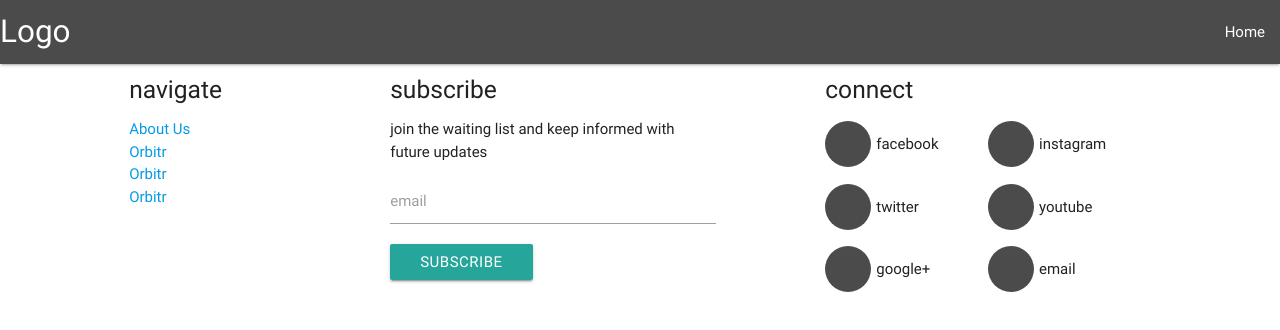
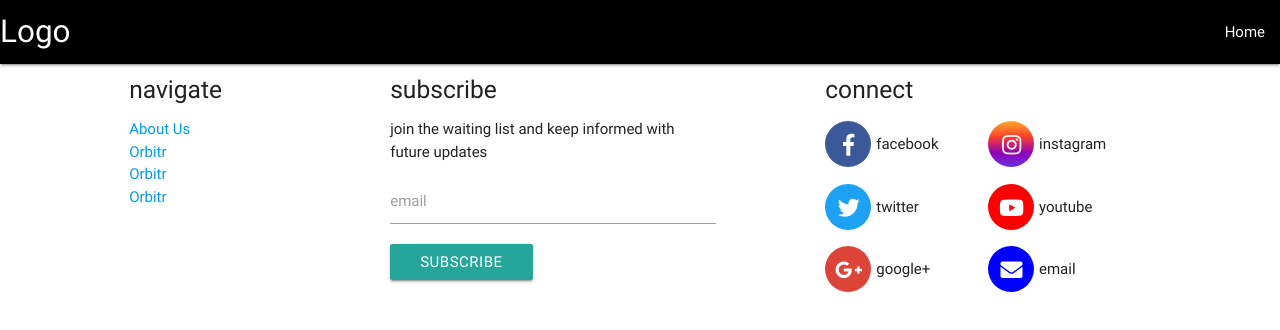
Before and after one commit to taylorpage/orbitr-web, an Angular app: page / in a window 1280 px wide. Shown: the top 330 px of the page. Built offline with nearby package versions, Linux system fonts and the light colour scheme; what angular2-materialize would draw is missing.

Commit message:
(style) Style social media icons and modularize sass modules
- Style the background of the social media icons
- Create an icon sass module for related styles

Signed-off-by: Taylor Page <jonathantaylorpage@gmail.com>

```diff
--- a/angular.json
+++ b/angular.json
@@ -28,7 +28,7 @@
             ],
             "styles": [
               "./node_modules/materialize-css/dist/css/materialize.css",
-              "src/styles.scss"
+              "src/assets/styles.scss"
             ],
             "scripts": [
               "./node_modules/jquery/dist/jquery.js",
--- a/src/app/core/footer/footer.component.html
+++ b/src/app/core/footer/footer.component.html
@@ -41,27 +41,27 @@
         <!-- social media icons-->
         <div class="row">
           <div class="col s6 icon">
-            <i class="inner fab fa-facebook-f"></i>
+            <i class="inner fab fa-facebook-f facebook-background"></i>
             <p class="inner icon-label">facebook</p>
           </div>
           <div class="col s6 icon">
-            <i class="inner fab fa-instagram"></i>
+            <i class="inner fab fa-instagram instagram-gradient-background"></i>
             <p class="inner icon-label">instagram</p>
           </div>
           <div class="col s6 icon">
-            <i class="inner fab fa-twitter"></i>
+            <i class="inner fab fa-twitter twitter-background"></i>
             <p class="inner icon-label">twitter</p>
           </div>
           <div class="col s6 icon">
-            <i class="inner fab fa-youtube"></i>
+            <i class="inner fab fa-youtube youtube-background"></i>
             <p class="inner icon-label">youtube</p>
           </div>
           <div class="col s6 icon">
-            <i class="inner fab fa-google-plus-g"></i>
+            <i class="inner fab fa-google-plus-g google-plus-background"></i>
             <p class="inner icon-label">google+</p>
           </div>
           <div class="col s6 icon">
-            <i class="inner fas fa-envelope"></i>
+            <i class="inner fas fa-envelope email-icon-background"></i>
             <p class="inner icon-label">email</p>
           </div>
         </div>
--- a/src/app/core/footer/footer.component.scss
+++ b/src/app/core/footer/footer.component.scss
@@ -1,13 +1,8 @@
-
-@import '../../../assets/base/colors.scss';
-
 .fab, .fas {
   width: 46px;
   height: 46px;
   border-radius: 46px;
-  background: black;
-  opacity: .7;
-  color: var(--facebook-blue);
+  color: white;
   font-size: 22px;
   text-align: center;
   padding-top: 13px;
--- a/src/app/core/header/header.component.scss
+++ b/src/app/core/header/header.component.scss
@@ -1,7 +1,3 @@
-nav {
-	opacity: .7;
-}
-
 .nav-wrapper {
 	background-color: black;
 }
--- /dev/null
+++ b/src/assets/modules/_colors.scss
@@ -0,0 +1,12 @@
+$facebook-blue: rgb(59, 89, 152);
+$twitter-blue: rgb(29, 161, 242);
+$linkedin-blue: rgb(0, 119, 181);
+$google-red: rgb(219, 68, 55);
+$youtube-red: rgb(255, 0, 0);
+$instagram-grey: rgb(76,76,76);
+$instagram-orange: rgb(255, 172, 46);
+$instagram-orange-2: rgb(255, 103, 20);
+$instagram-red: rgb(255, 68, 40);
+$instagram-purple: rgb(145, 0, 182);
+$instagram-violet: rgb(102,49,222);
+$instagram-pink: rgb(210, 0, 129);
--- /dev/null
+++ b/src/assets/modules/_icons.scss
@@ -0,0 +1,35 @@
+.instagram-gradient-background {
+  background: $instagram-orange;
+  background: -moz-linear-gradient(top, $instagram-orange 0%, $instagram-red 33%, $instagram-purple 69%, $instagram-violet 100%);
+  background: -webkit-linear-gradient(top, $instagram-orange 0%,$instagram-red 33%,$instagram-purple 69%,$instagram-violet 100%);
+  background: linear-gradient(to bottom, $instagram-orange 0%, $instagram-red 33%, $instagram-purple 69%, $instagram-violet 100%);
+  filter: progid:DXImageTransform.Microsoft.gradient( startColorstr='#ffc832', endColorstr='#4c00ff',GradientType=0 );
+}
+
+.instagram-background {
+  background-color: $instagram-pink;
+}
+
+.facebook-background {
+  background-color: $facebook-blue;
+}
+
+.twitter-background {
+  background-color: $twitter-blue;
+}
+
+.youtube-background {
+  background-color: $youtube-red;
+}
+
+.google-plus-background {
+  background-color: $google-red;
+}
+
+.email-icon-background {
+  background-color: blue;
+}
+
+.material-icons {
+  cursor: pointer;
+}
--- a/src/styles.scss
+++ b/src/assets/styles.scss
@@ -1,5 +1,4 @@
 /* You can add global styles to this file, and also import other style files */
 
-.material-icons {
-  cursor: pointer;
-}
+@import './modules/colors';
+@import './modules/icons';
```
Also changed, not shown: src/assets/base/colors.scss (deleted).
